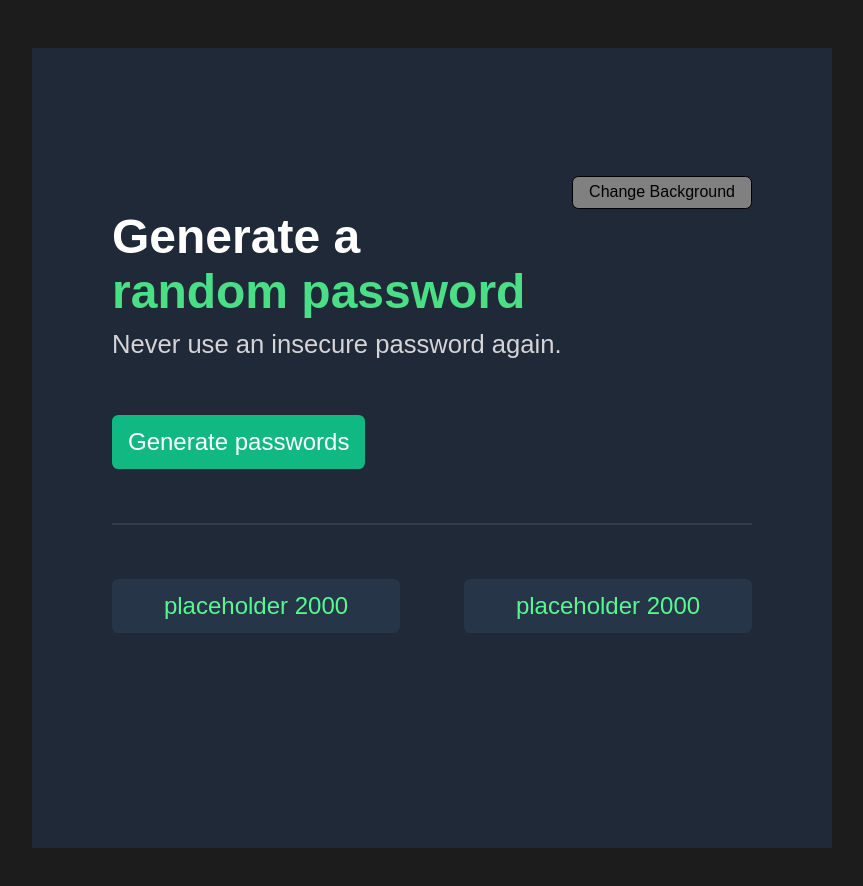
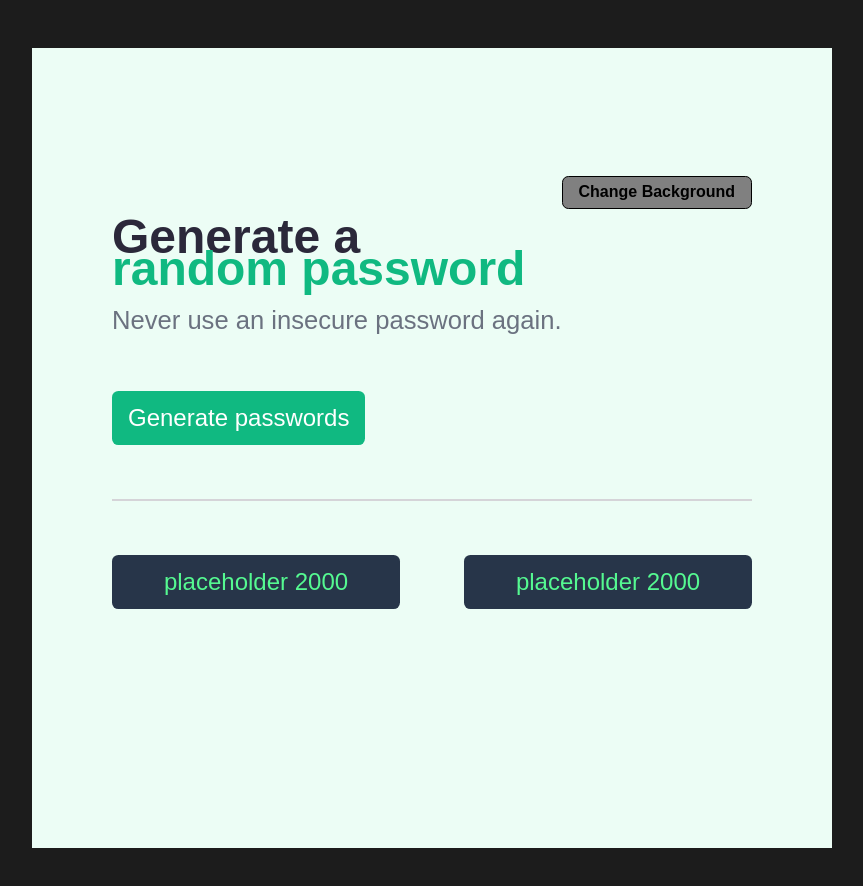
Before and after one commit to ayii365/password-generator-app, a website built with Vite: page Scrim-s04k02i/index.html in a window 1280 px wide. Both pictures are taken after a click on the button "Change Background". Shown: the whole page, without its empty margins (208-1071 px from the left). Built offline with nearby package versions, Linux system fonts and the light colour scheme.

Commit message:
add changeBackgroundMode functionality to toggle between dark mode and light mode

```diff
--- a/Scrim-s04k02i/index.css
+++ b/Scrim-s04k02i/index.css
@@ -13,7 +13,9 @@ body {
 /*
 <div class="container">
             <div class="content">
-
+                <div class="background-mode">
+                    <button class="bg-btn" onclick="changeBackgroundMode()">Change Background</button>
+                </div>
                 <div class="header">
                     <h1 class="title">Generate a </h1>
                     <h1 class="title title-cta">random password</h1></h1>
@@ -25,14 +27,9 @@ body {
 
                 <hr>
 
-                <div>
-                    <div class="password-slot">
-                        <p>placeholder 2</p>
-                    </div>
-                    <div class="password-slot">
-                        <p>placeholder 2</p>
-                    </div>
-                </div>
+                <div class="password-slots">
+                    <button class="pass-slot btn">placeholder 2000</button>
+                    <button class="pass-slot btn">placeholder 2000</button>
 */
 
 .container {
@@ -65,7 +62,8 @@ h1 {
 }
 
 .title {
-    font-weight: 750;
+    font-weight: 800;
+    margin-bottom: -1.4rem;
 }
 
 .title-cta {
@@ -73,7 +71,7 @@ h1 {
 }
 
 .header p {
-    margin-top: 0.7rem;
+    margin-top: 2rem;
     color: #D5D4D8;
     font-weight: 200;
     font-size: 1.6rem;
@@ -142,6 +140,7 @@ hr {
     font-size: var(--normal-text-size);
     padding: 0.4rem 1rem;
     font-size: 1rem;
+    font-weight: 550;
 }
 .bg-btn:hover {
     cursor: pointer;
@@ -150,3 +149,20 @@ hr {
 .bg-btn:active {
     background-color: white;
 }
+
+/* Light Mode */
+.container.light {
+    background-color: #ECFDF5;
+}
+.container.light .title {
+    color: #2B283A;
+}
+.container.light .title-cta {
+    color: #10B981;
+}
+.container.light .header p {
+    color: #6B7280;
+}
+.container.light hr {
+    border-color: #D5D4D8;
+}
--- a/Scrim-s04k02i/index.html
+++ b/Scrim-s04k02i/index.html
@@ -6,7 +6,7 @@
         <div class="container">
             <div class="content">
                 <div class="background-mode">
-                    <button class="bg-btn">Change Background</button>
+                    <button class="bg-btn" onclick="changeBackgroundMode()">Change Background</button>
                 </div>
                 <div class="header">
                     <h1 class="title">Generate a </h1>
--- a/Scrim-s04k02i/index.js
+++ b/Scrim-s04k02i/index.js
@@ -1,2 +1,9 @@
 const characters = ["A","B","C","D","E","F","G","H","I","J","K","L","M","N","O","P","Q","R","S","T","U","V","W","X","Y","Z","a","b","c","d","e","f","g","h","i","j","k","l","m","n","o","p","q","r","s","t","u","v","w","x","y","z", "0", "1", "2", "3", "4", "5", "6", "7", "8", "9","~","`","!","@","#","$","%","^","&","*","(",")","_","-","+","=","{","[","}","]",",","|",":",";","<",">",".","?",
 "/"];
+
+/* Container */
+const containerEl = document.querySelector(".container");
+
+function changeBackgroundMode() {
+    containerEl.classList.toggle("light");
+}
```
